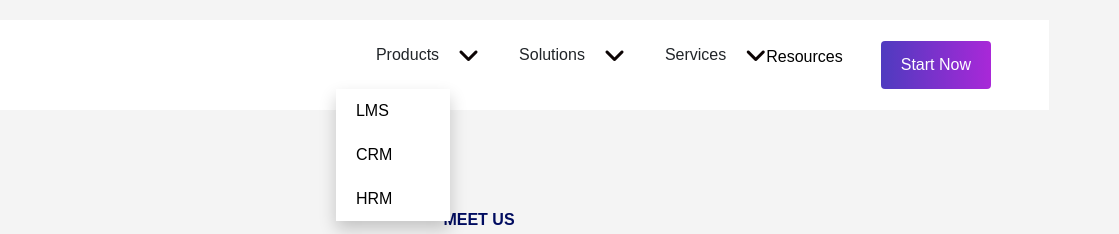
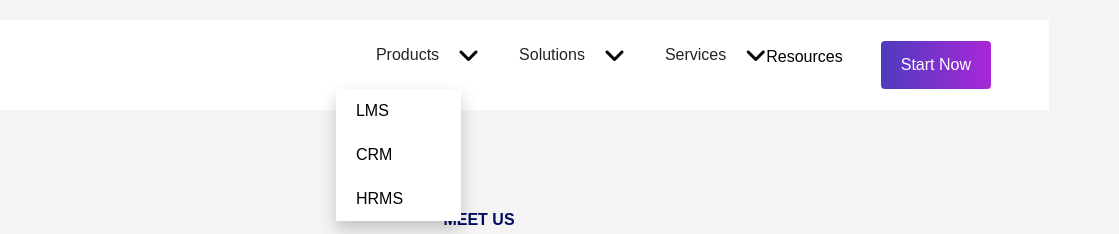
Before and after one commit to abdulkalam-shaik/kona-digital-lync, a plain HTML site: page index.html in a window 1280 px wide. Both pictures are taken after a click on the element 629 px from the left and 51 px from the top of the page. Shown: the top 234 px of the page, 161-1280 px from the left. Drawn offline with nearby package versions, Linux system fonts and the light colour scheme; grey boxes are pictures that could not be loaded.

```diff
--- a/index.html
+++ b/index.html
@@ -24,7 +24,7 @@
                 <ul class="dropdown">
                     <li><a href="./views/lms.html">LMS</a></li>
                     <li><a href="./views/crm.html">CRM</a></li>
-                    <li><a href="./views/hrms.html">HRM</a></li>
+                    <li><a href="./views/hrms.html">HRMS</a></li>
                 </ul>
             </li>
             <li class="nav-item">
```
